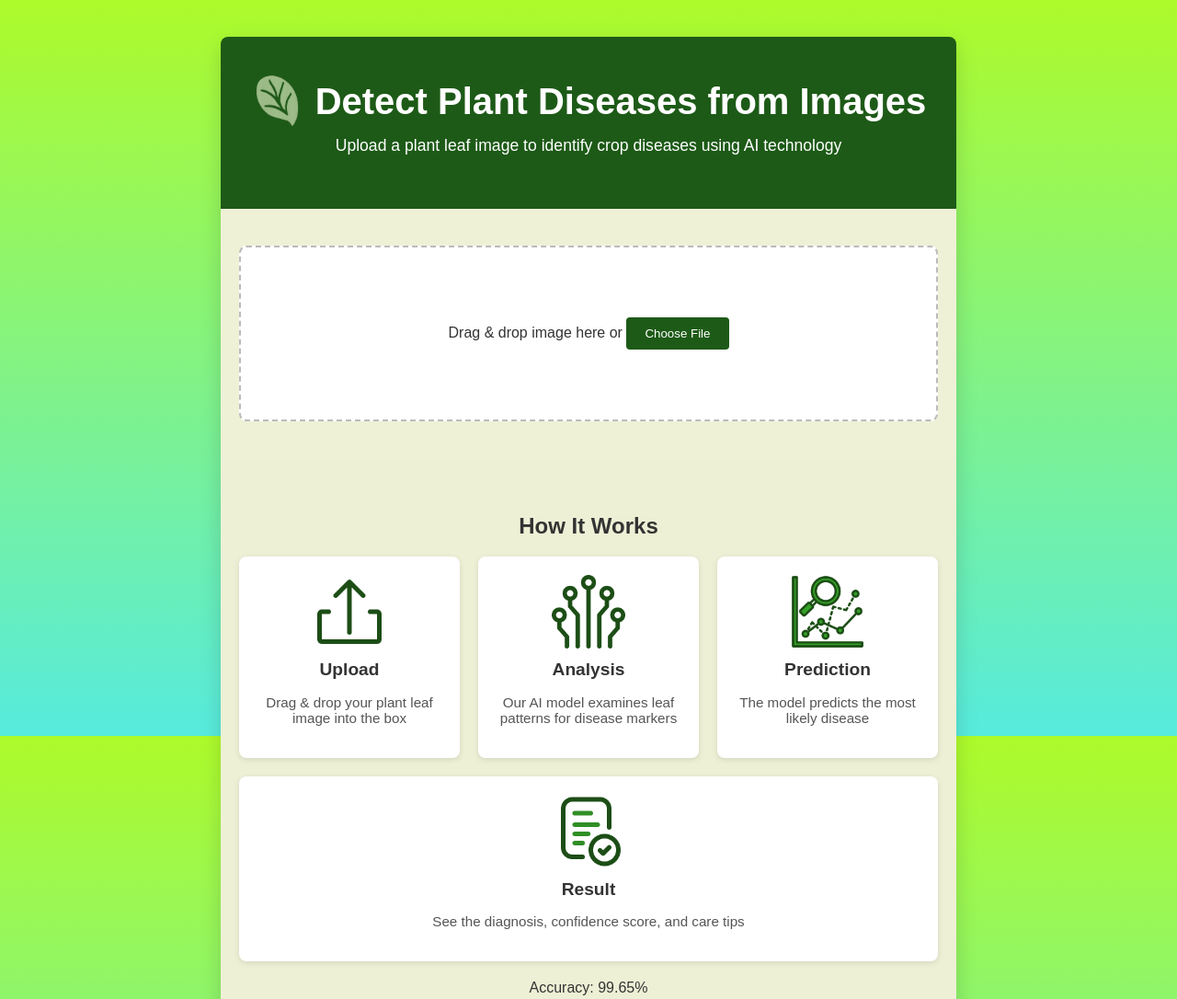
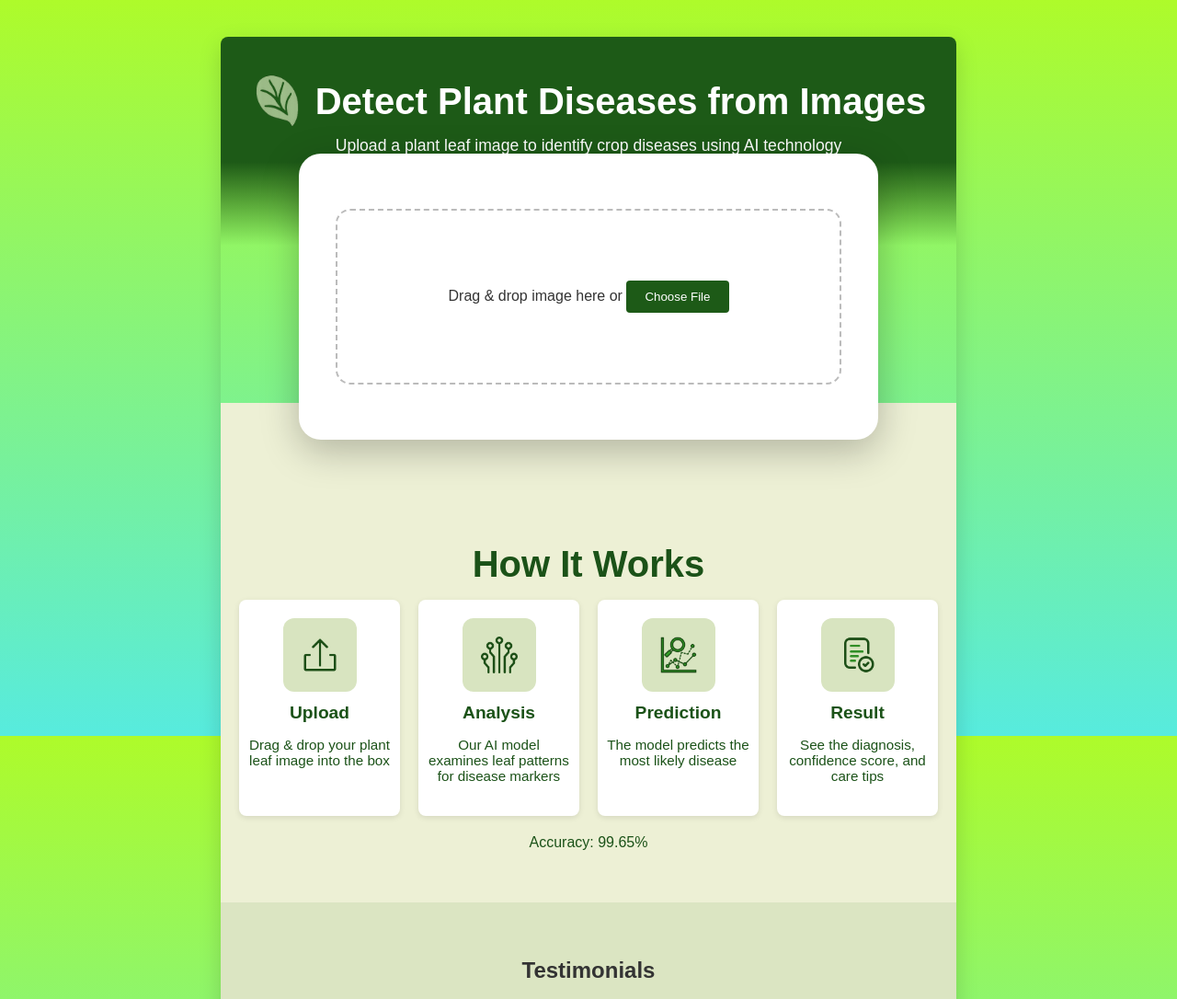
Before and after one commit to idriha360/crop-desease-webapp-V1, a plain HTML site: page static_site/index.html in a window 1280 px wide. Shown: the top 1086 px of the page at 92% size. Drawn offline with Linux system fonts and the light colour scheme.

Commit message:
just to keep everything saved

```diff
--- a/static_site/index.html
+++ b/static_site/index.html
@@ -5,6 +5,7 @@
   <meta name="viewport" content="width=device-width, initial-scale=1.0" />
   <title>Crop Disease Detector</title>
   <link rel="stylesheet" href="style.css" />
+  <link href="https://fonts.googleapis.com/css2?family=Public+Sans:wght@600;700&display=swap" rel="stylesheet">
 </head>
 <body>
   <!-- 1. Full-page background -->
--- a/static_site/style.css
+++ b/static_site/style.css
@@ -3,6 +3,7 @@ html, body {
     margin: 0;
     padding: 0;
     height: 100%;
+    font-family: 'Public Sans', sans-serif;  /* applies to entire page */
   }
   body {
     background: linear-gradient(
@@ -32,9 +33,15 @@ html, body {
 
 /*— 1) Header: dark green —*/
 .header-section {
-    background-color: #1d5a17;
+  background: linear-gradient(to bottom, #1d5a17 0%, #1d5a17 60%, transparent 100%);
   color: #fff;
+  padding: 40px 20px 80px; /* top 40px, bottom 80px to extend behind upload */
+  text-align: center;
+  position: relative;
+  z-index: 1;
 }
+
+
   .header-section .logo-title {
     display: flex;
     align-items: center;
@@ -55,12 +62,26 @@ html, body {
 
   /*— 2) Upload: pale green —*/
   .upload-section {
-    background-color: #eef1d6;
+    background-color: white;
+    padding: 60px 40px;
+    border-radius: 24px;
+    max-width: 550px;
+    margin: -100px auto 0 auto;
+    position: relative;
+    z-index: 20;
+    box-shadow: 0 12px 40px rgba(0, 0, 0, 0.25); /* ← Stronger shadow */
   }
+
   .upload-box {
+    /* NEW: center & narrow */
+    max-width: 600px;
+    margin: 0 auto;
+
     border: 2px dashed #bbb;
     padding: 60px;
-    border-radius: 8px;
+    /* NEW: smoother, larger rounding */
+    border-radius: 1rem;
+
     background: #fff;
     cursor: pointer;
     transition: background 0.2s;
@@ -78,47 +99,75 @@ html, body {
   }
 
   /*— 3) How It Works: light olive —*/
+/* pull the olive background up behind the bottom half of the upload card */
 .howitworks-section {
+  margin-top: -40px; /* Overlap upward */
+  padding-top: 120px;
   background-color: #edf0d5;
+  color: #1b5218;
+  text-align: center;
+  position: relative;
+  z-index: 10;
 }
+
+/* Make the section title bigger */
+.howitworks-section h2 {
+  font-size: 2.5rem;       /* up from ~2rem—adjust as needed */
+  margin-bottom: 1rem;
+  color: #1b5218;          /* keep your dark-green text */
+}
+
 .steps-container {
   display: flex;
-    flex-wrap: wrap;
-    justify-content: space-around;
-    gap: 20px;
+  justify-content: center; /* center the four steps */
+  flex-wrap: nowrap;       /* keep in one row on wide viewports */
+  gap: 20px;               /* space between steps */
   margin-bottom: 20px;
 }
+
 .step {
-    flex: 1 1 160px;
+  flex: 1 1 150px;         /* allow steps to shrink/grow equally, min 150px */
+  max-width: 200px;
   background: #fff;
   border-radius: 8px;
   padding: 20px 10px;
   box-shadow: 0 2px 6px rgba(0,0,0,0.1);
 }
+
 .step-icon {
+  width: 80px;
   height: 80px;
-    margin-bottom: 12px;
+  background-color: #d8e4c0;  /* logo background only */
+  border-radius: 12px;
+  margin: 0 auto 12px;       /* center icon and add bottom gap */
   display: flex;
   align-items: center;
   justify-content: center;
 }
+
 .step-icon img {
-    max-height: 100%;
-    max-width: 100%;
+  width: 40px;
+  height: 40px;              /* adjust as needed for consistent padding */
 }
+
 .step h3 {
   margin: 8px 0;
   font-size: 1.2rem;
+  color: #1b5218;             /* override default text color */
 }
+
 .step p {
   font-size: 0.95rem;
-    color: #555;
+  color: #1b5218;             /* override default text color */
 }
 
 /*— 4) Testimonial: pale moss —*/
 .testimonial-section {
-    background-color: #dbe5c2;
+  background-color: #dbe5c2;  /* restore the pale moss background */
+  padding: 40px 20px;
+  text-align: center;
 }
+
 .testimonial-section blockquote {
   font-style: italic;
   color: #444;
```
Also changed, not shown: 2 other files. Lines whose indentation alone changed are shown as unchanged.
